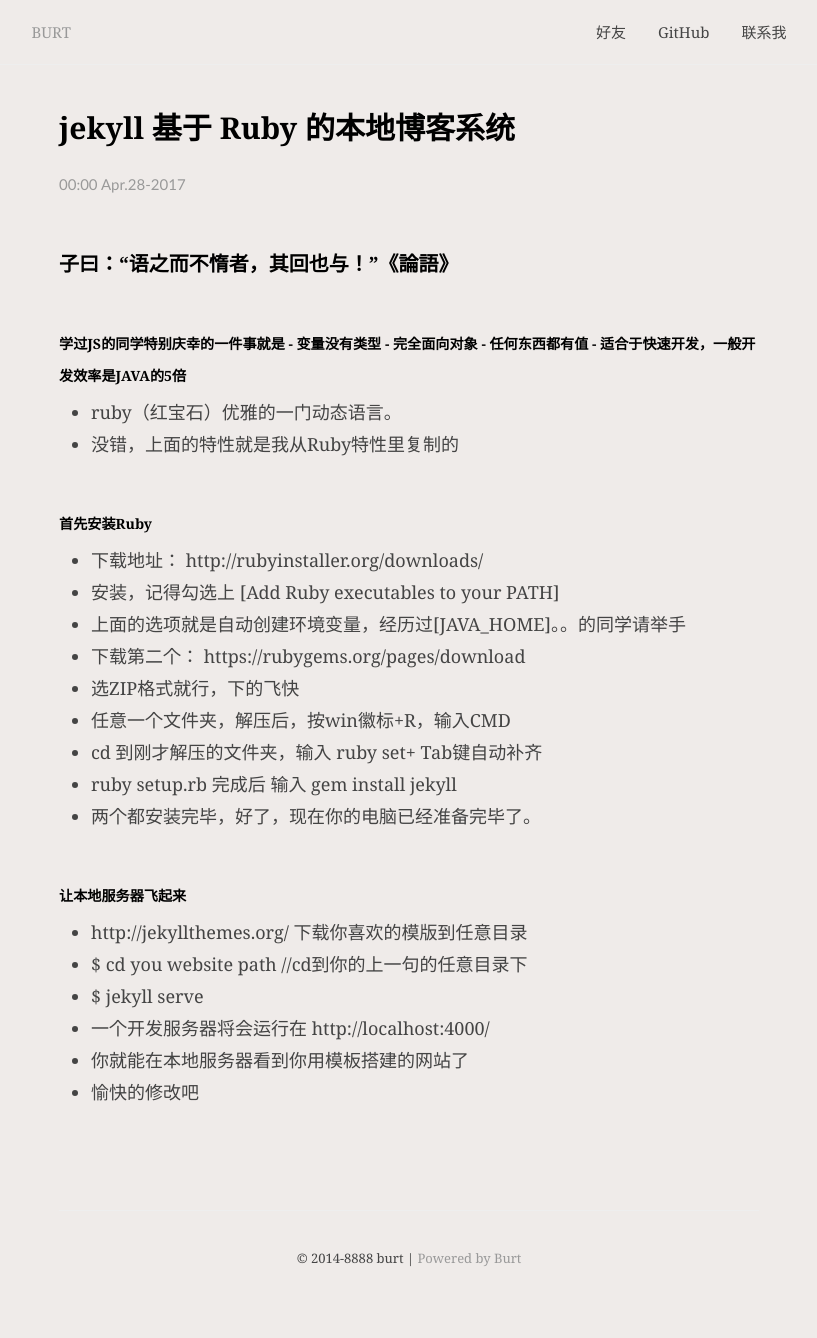
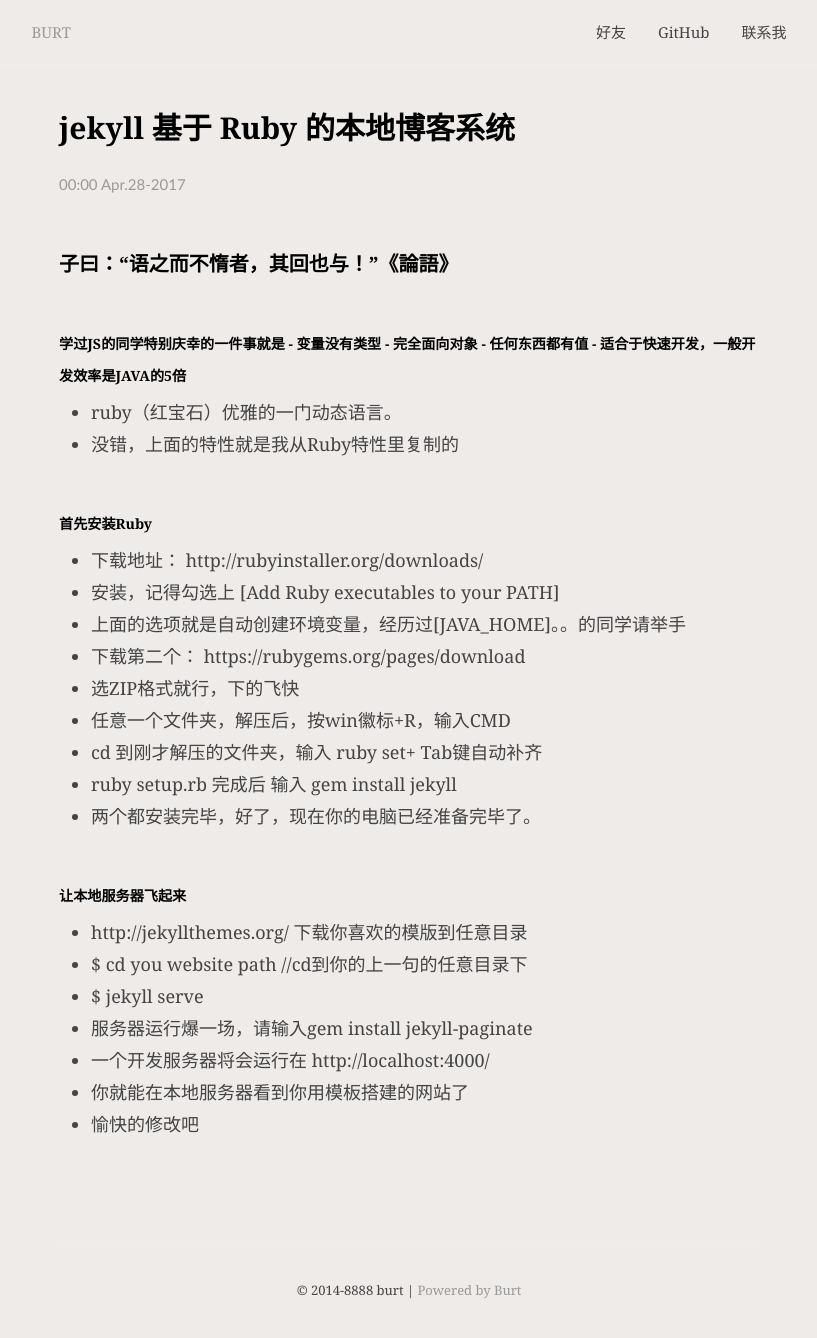
Before and after one commit to BurtHub/Blog, a Jekyll site: the page built from _posts/2017-4-28-pesonblog-Ruby+jekyll.md, in a window 1280 px wide. Shown: the whole page, without its empty margins (231-1048 px from the left). Built offline with Jekyll 4.4.1, drawn with Linux system fonts in a browser that asks for light colours; comment, search, counter and statistics services are not loaded; before the commit the page ends 1306 px from its top, so only the background shows below that.

Commit message:
jekyllblog

```diff
--- a/_posts/2017-4-28-pesonblog-Ruby+jekyll.md
+++ b/_posts/2017-4-28-pesonblog-Ruby+jekyll.md
@@ -26,6 +26,7 @@ categories: [Ruby]
 * http://jekyllthemes.org/ 下载你喜欢的模版到任意目录
 * $ cd you website path //cd到你的上一句的任意目录下
 * $ jekyll serve
+* 服务器运行爆一场，请输入gem install jekyll-paginate
 * 一个开发服务器将会运行在 http://localhost:4000/
 * 你就能在本地服务器看到你用模板搭建的网站了
 * 愉快的修改吧
```
